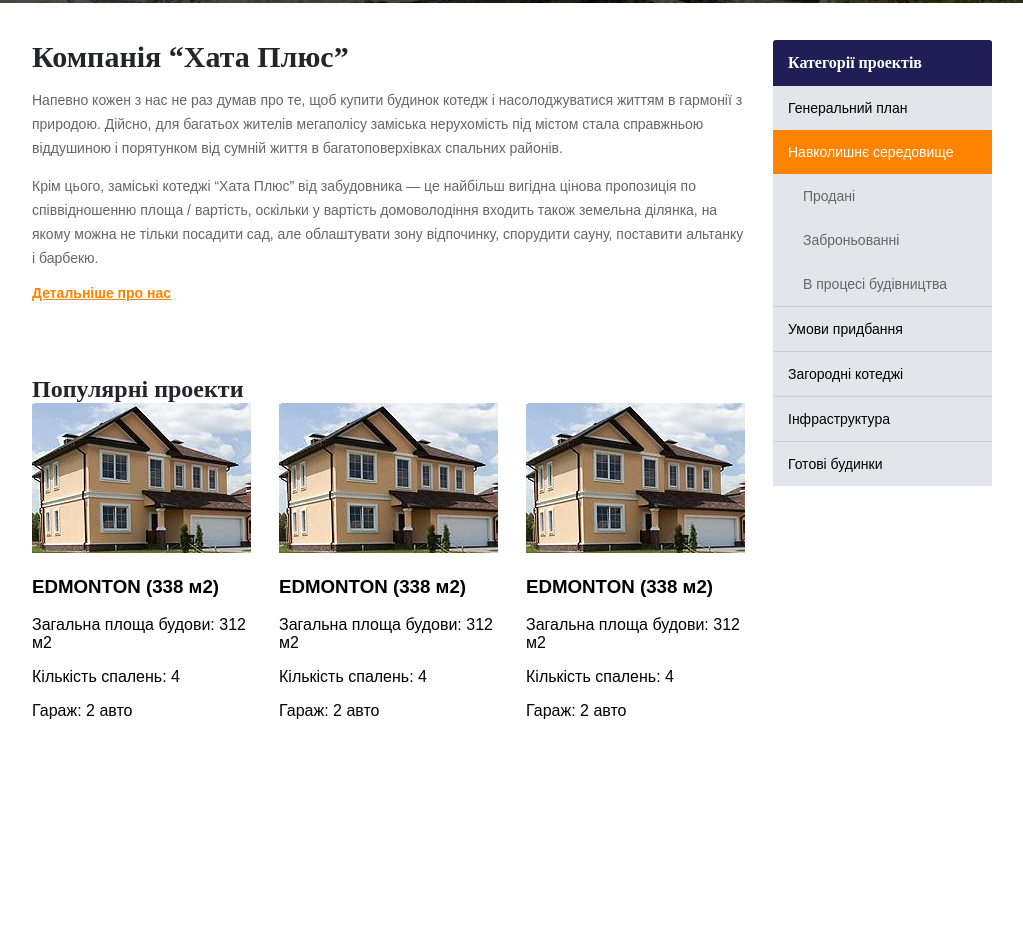
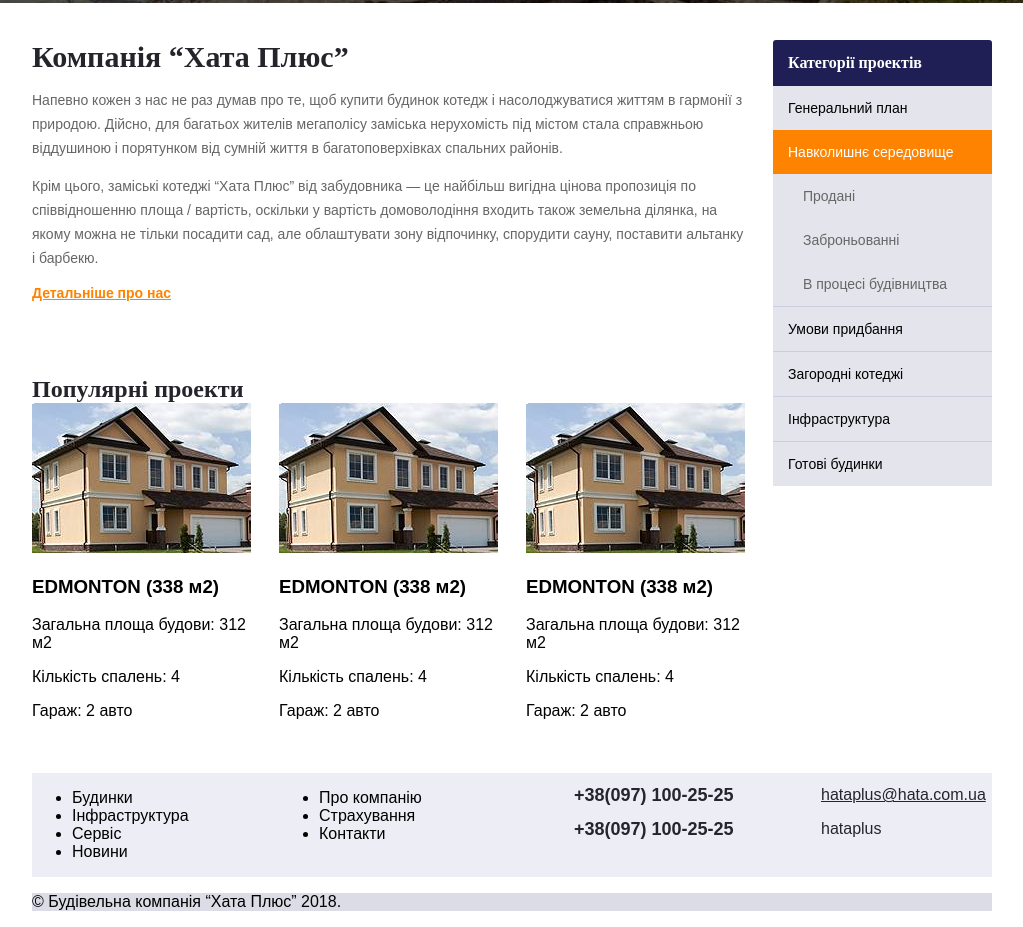
Before and after one commit to a-kulaev/hata_plus, a plain HTML site: page index.html in a window 1280 px wide. Shown: the part 404-1331 px from the top of the page, without its empty margins (128-1151 px from the left). Before the commit the page ends 1177 px from the top, so only its background shows below. Drawn offline with Linux system fonts and the light colour scheme.

Commit message:
All blocks

```diff
--- a/css/style.css
+++ b/css/style.css
@@ -232,12 +232,6 @@ li.menu_dropdown {
     background-color: #cecedd;
 }
 
-li.menu_hover {
-    //margin: 0 0 0 -15px;
-    //padding-left: 30px;
-    //background-color: #cecedd;
-}
-
 .cards {
     margin: 0;
 }
--- a/index.html
+++ b/index.html
@@ -164,8 +164,30 @@
     </main>
     <footer class="footer">
         <div class="wrapper">
-            <div class="contacts"></div>
-            <div class="copyright"></div>
+            <div class="contacts row">
+                <ul class="column">
+                    <li>Будинки</li>
+                    <li>Інфраструктура</li>
+                    <li>Сервіс</li>
+                    <li>Новини</li>
+                </ul>
+                <ul class="column">
+                    <li>Про компанію</li>
+                    <li>Страхування</li>
+                    <li>Контакти</li>
+                </ul>
+                <div class="phones column">
+                    <p><a class="tel" href="tel:+380971002525">+38(097) 100-25-25</a></p>
+                    <p><a href="tel:+380971002525">+38(097) 100-25-25</a></p>
+                </div>
+                <div class="messengers column">
+                    <p><a class="mail" href="mailto:hataplus@hata.com.ua">hataplus@hata.com.ua</a></p>
+                    <p><a class="skype" href="skype:hataplus">hataplus</a></p>
+                </div>
+            </div>
+            <div class="copyright">
+                <p>© Будівельна компанія “Хата Плюс” 2018.</p>
+            </div>
         </div>
     </footer>
 </body>
```
